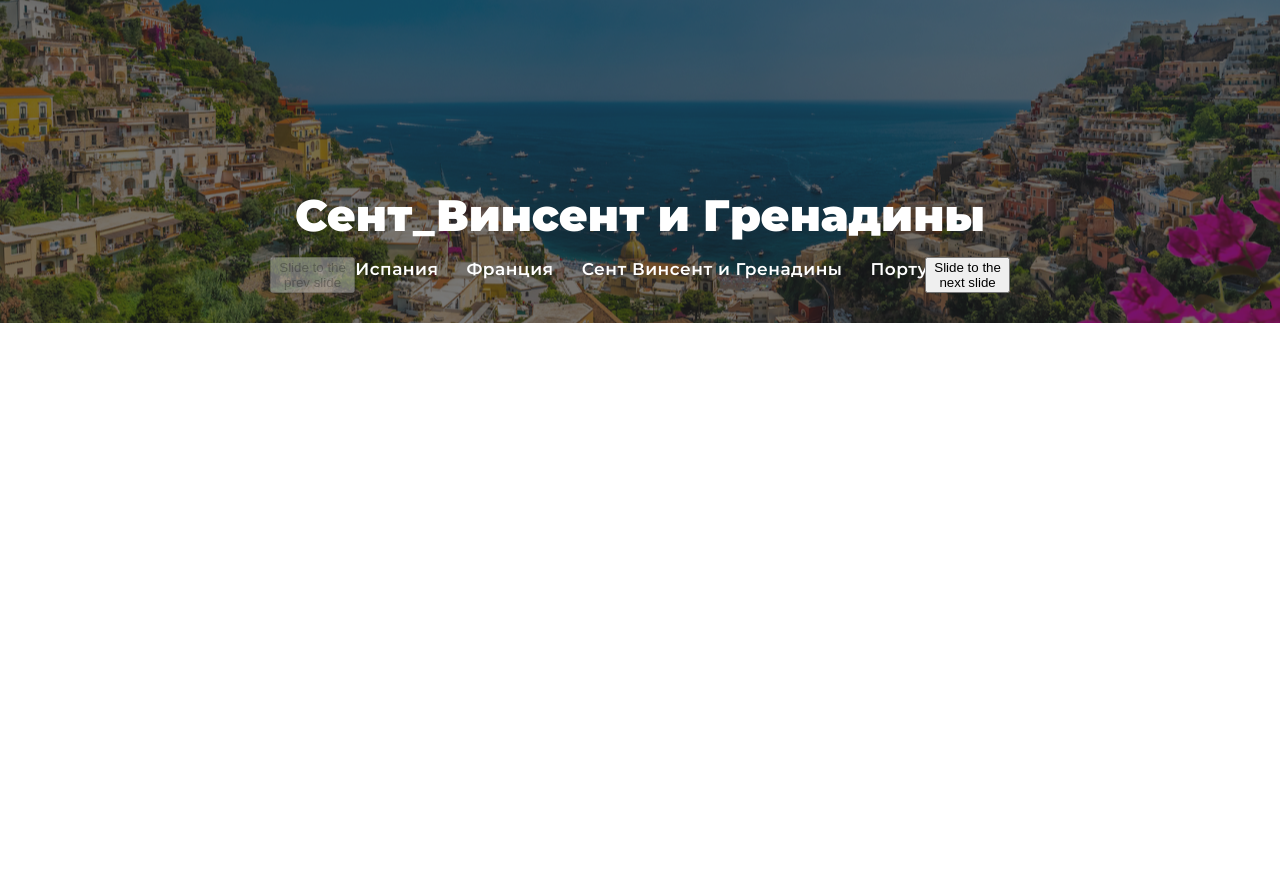
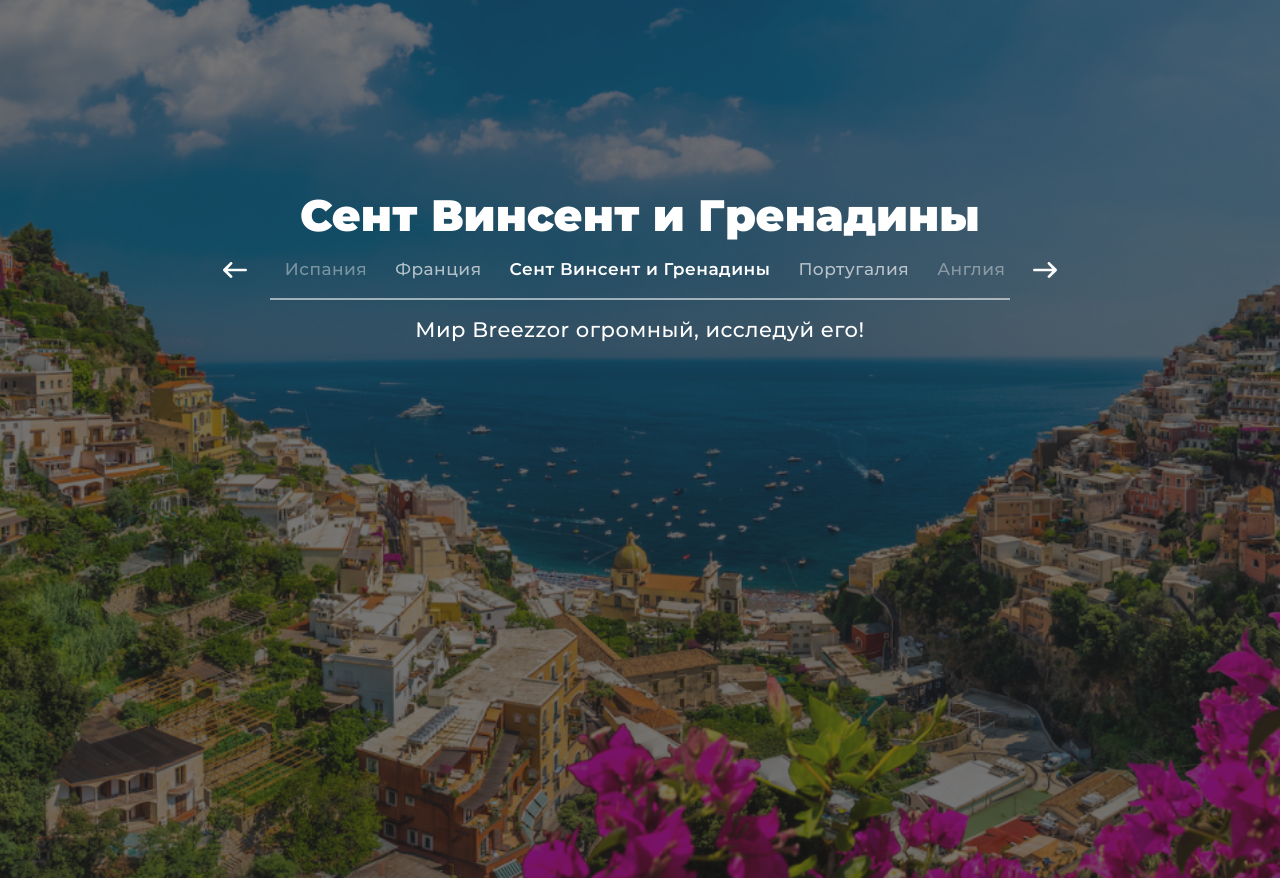
Before and after one commit to Y-Georgy/breezzor, a React (Create React App) app: page / in a window 1280 px wide. Before the commit the page ends 800 px from the top, so only its background shows below. Built offline with nearby package versions, Linux system fonts and the light colour scheme.

Commit message:
feat: CountrySlider desktop

```diff
--- a/src/components/CountrySlider/CountrySlider.js
+++ b/src/components/CountrySlider/CountrySlider.js
@@ -1,53 +1,58 @@
+import { useState, useEffect } from 'react'
 import { Navigation } from 'swiper'
-import { Swiper, SwiperSlide, useSwiper } from 'swiper/react'
+import { Swiper, SwiperSlide } from 'swiper/react'
+import { ArrowLeft, ArrowRight } from '../../images/images'
 import 'swiper/scss'
 import './CountrySlider.scss'
 
 const CountrySlider = () => {
-  const swiper = useSwiper()
+  const [countriesArray, setCountriesArray] = useState([])
+  const [currentCountry, setCurrentCountry] = useState('')
+
+  useEffect(() => {
+    setCountriesArray([
+      'Испания',
+      'Франция',
+      'Сент Винсент и Гренадины',
+      'Португалия',
+      'Англия',
+      'Китай',
+      'Россия',
+      'Корея',
+      'Италия',
+      'Соединенное Королевство',
+      'Япония',
+      'Саудовская Аравия',
+    ])
+  }, [])
+
+  if (countriesArray.length === 0) return null
 
   return (
     <section className="country-slider">
-      <h1 className="country-slider__title">Сент_Винсент и Гренадины</h1>
-      <div className="country-slider__swiper">
-        <button className="prev" onClick={() => swiper.slidePrev()}>
-          Slide to the prev slide
-        </button>
+      <h1 className="country-slider__title">{currentCountry}</h1>
+      <div className="country-slider__swiper-overlay">
+        <ArrowLeft className="country-slider__btn-prev" />
         <Swiper
           modules={[Navigation]}
           spaceBetween={28}
-          slidesPerView={5}
+          slidesPerView={'auto'}
+          centeredSlides={true}
+          initialSlide={2}
+          onSlideChange={(swiper) => setCurrentCountry(countriesArray[swiper.activeIndex])}
           navigation={{
-            prevEl: '.prev',
-            nextEl: '.next',
+            prevEl: '.country-slider__btn-prev',
+            nextEl: '.country-slider__btn-next',
           }}
         >
-          <SwiperSlide>
-            <p className="country-slider__swiper-slide">Испания</p>
-          </SwiperSlide>
-          <SwiperSlide>
-            <p className="country-slider__swiper-slide">Франция</p>
-          </SwiperSlide>
-          <SwiperSlide>
-            <p className="country-slider__swiper-slide">Сент Винсент и Гренадины</p>
-          </SwiperSlide>
-          <SwiperSlide>
-            <p className="country-slider__swiper-slide">Португалия</p>
-          </SwiperSlide>
-          <SwiperSlide>
-            <p className="country-slider__swiper-slide">Саудовская Аравия</p>
-          </SwiperSlide>
-          <SwiperSlide>
-            <p className="country-slider__swiper-slide">Slide 6</p>
-          </SwiperSlide>
-          <SwiperSlide>
-            <p className="country-slider__swiper-slide">Slide 7</p>
-          </SwiperSlide>
+          {countriesArray.map((country) => (
+            <SwiperSlide key={country}>{country}</SwiperSlide>
+          ))}
         </Swiper>
-        <button className="next" onClick={() => swiper.slideNext()}>
-          Slide to the next slide
-        </button>
+        <ArrowRight className="country-slider__btn-next" />
       </div>
+      <hr className="country-slider__line" />
+      <p className="country-slider__subtitle">Мир Breezzor огромный, исследуй его!</p>
     </section>
   )
 }
--- a/src/components/CountrySlider/CountrySlider.scss
+++ b/src/components/CountrySlider/CountrySlider.scss
@@ -3,6 +3,7 @@
   flex-direction: column;
   position: relative;
   z-index: 2;
+  max-width: 740px;
 
   &__title {
     text-align: center;
@@ -13,36 +14,103 @@
     margin: 0 0 16px;
   }
 
-  &__swiper {
-    max-width: 740px;
+  &__swiper-overlay {
+    overflow: hidden;
     display: flex;
     justify-content: center;
+    margin-bottom: 16px;
   }
 
-  &__swiper-slide {
+  &__btn-prev {
+    position: absolute;
+    left: -47px;
+    top: 72px;
+    width: 24px;
+    height: 16px;
+
+    &:hover {
+      cursor: pointer;
+      opacity: 0.7;
+      transition: opacity 0.3s ease-out;
+    }
+
+    &.swiper-button-disabled {
+      opacity: 0.3;
+    }
+  }
+
+  &__btn-next {
+    position: absolute;
+    right: -47px;
+    top: 72px;
+    width: 24px;
+    height: 16px;
+
+    &:hover {
+      cursor: pointer;
+      opacity: 0.7;
+      transition: opacity 0.3s ease-out;
+    }
+
+    &.swiper-button-disabled {
+      opacity: 0.3;
+    }
+  }
+
+  .swiper {
+    display: flex;
+    overflow: visible;
+  }
+
+  .swiper-slide {
+    width: auto !important;
     color: #fff;
     font-size: 17px;
     line-height: 25px;
     font-family: inherit;
-    font-weight: 600;
-    margin: 0;
-    display: inline-block;
+    font-weight: 500;
+    display: flex;
     letter-spacing: 0.5px;
+    opacity: 0.4;
 
     &:hover {
      cursor: pointer;
+     opacity: 1;
+     transition: opacity 0.3s ease-out;
+    }
+
+    &.swiper-slide-active {
+      opacity: 1;
+      font-weight: 600;
+    }
+
+    &.swiper-slide-next, &.swiper-slide-prev {
+      opacity: 0.65;
+      font-weight: 500;
+
+      &:hover {
+        cursor: pointer;
+        opacity: 1;
+        transition: opacity 0.3s ease-out;
+       }
     }
   }
 
-  .swiper-slide {
-    width: auto !important;
+  &__line {
+    border: 0;
+    margin: 0 0 12px;
+    height: 2px;
+    width: 100%;
+    background: linear-gradient(180deg, rgba(255, 255, 255, 0.1) 0%, #FFFFFF 51.04%, rgba(255, 255, 255, 0.1) 100%);
   }
 
-  .swiper-button-next {
-    right: -30px;
-  }
-
-  .swiper-button-prev {
-    left: -30px;
+  &__subtitle {
+    font-size: 21px;
+    line-height: 36px;
+    font-family: inherit;
+    font-weight: 500;
+    text-align: center;
+    letter-spacing: 0.5px;
+    margin: 0 0 500px;
   }
 }
--- a/src/images/images.js
+++ b/src/images/images.js
@@ -1,16 +1,30 @@
-export const arrowLeft = () => (
-  <svg width="24" height="16" viewBox="0 0 24 16" fill="none" xmlns="http://www.w3.org/2000/svg">
+export const ArrowLeft = ({ className, onClick, fill }) => (
+  <svg
+    className={className ? className : ''}
+    onClick={() => (onClick ? onClick : null)}
+    viewBox="0 0 24 16"
+    fill="none"
+    xmlns="http://www.w3.org/2000/svg"
+  >
     <path
       d="M4.71323 6.67769H22.6667C23.403 6.67769 24 7.26971 24 8C24 8.73029 23.403 9.32231 22.6667 9.32231H4.71323L9.05662 13.6298C9.60335 14.172 9.60335 15.0511 9.05662 15.5933C8.50988 16.1356 7.62345 16.1356 7.07672 15.5933L0.410051 8.98177C-0.136684 8.43955 -0.136684 7.56045 0.410051 7.01823L7.07672 0.406662C7.62345 -0.135554 8.50988 -0.135554 9.05662 0.406662C9.60335 0.948877 9.60335 1.82798 9.05662 2.3702L4.71323 6.67769Z"
-      fill="#FCFCFC"
+      fill={fill ? fill : '#FCFCFC'}
     />
   </svg>
 )
-export const arrowRight = () => (
-  <svg width="24" height="16" viewBox="0 0 24 16" fill="none" xmlns="http://www.w3.org/2000/svg">
+export const ArrowRight = ({ className, onClick, fill }) => (
+  <svg
+    className={className ? className : ''}
+    onClick={() => (onClick ? onClick : null)}
+    width="24"
+    height="16"
+    viewBox="0 0 24 16"
+    fill="none"
+    xmlns="http://www.w3.org/2000/svg"
+  >
     <path
       d="M19.2868 6.67769H1.33333C0.596952 6.67769 0 7.26971 0 8C0 8.73029 0.596952 9.32231 1.33333 9.32231H19.2868L14.9434 13.6298C14.3966 14.172 14.3966 15.0511 14.9434 15.5933C15.4901 16.1356 16.3765 16.1356 16.9233 15.5933L23.5899 8.98177C24.1367 8.43955 24.1367 7.56045 23.5899 7.01823L16.9233 0.406662C16.3765 -0.135554 15.4901 -0.135554 14.9434 0.406662C14.3966 0.948877 14.3966 1.82798 14.9434 2.3702L19.2868 6.67769Z"
-      fill="#FCFCFC"
+      fill={fill ? fill : '#FCFCFC'}
     />
   </svg>
 )
```
